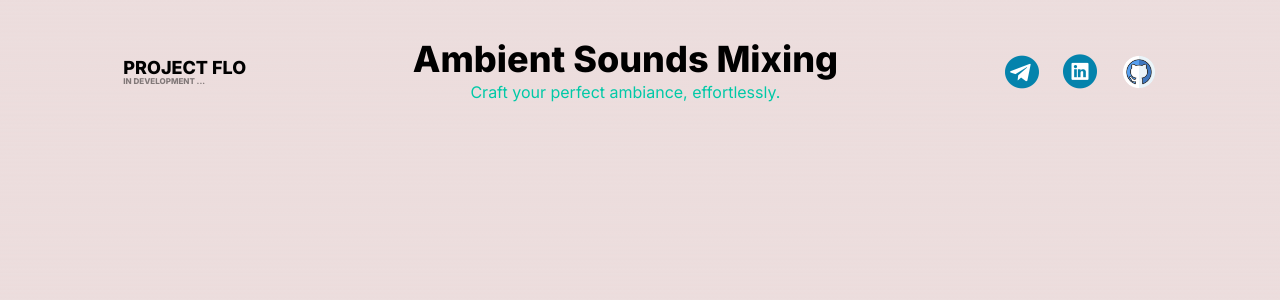
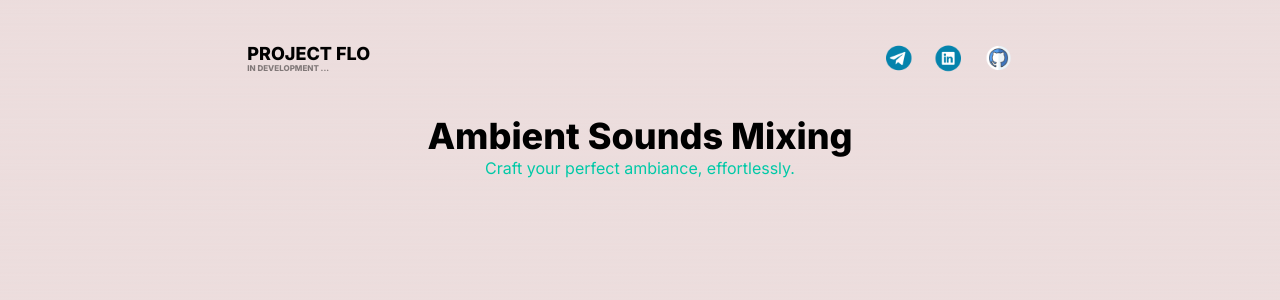
Before and after one commit to Yehonatal/Project-flow, a Next.js app: page / in a window 1280 px wide. Shown: the top 300 px of the page. Built offline with nearby package versions, Linux system fonts and the light colour scheme; a web font is replaced by a local one.

Commit message:
Dev: Header complete 😇

```diff
--- a/src/app/page.js
+++ b/src/app/page.js
@@ -5,7 +5,8 @@ import Github from "./Icons/Github.png";
 
 export default function Home() {
     return (
-        <main className="m-10 flex row-auto align-middle justify-around ">
+        <main className="mt-10 ">
+            <header className="my-10 flex row-auto align-middle justify-around  ">
                 <div className="flex items-center align-middle ">
                     <h1 className="stylish_bold font-extrabold text-lg">
                         PROJECT FLO
@@ -14,15 +15,7 @@ export default function Home() {
                         </p>
                     </h1>
                 </div>
-            <div className="text-center">
-                <h1 className="stylish_bold text-4xl font-extrabold">
-                    Ambient Sounds Mixing
-                </h1>
-                <p className="stylish_accent">
-                    Craft your perfect ambiance, effortlessly.
-                </p>
-            </div>
-            <div className="flex gap-6 items-center">
+                <div className="flex gap-4 lg:gap-8 items-center scale-75">
                     <a
                         className="w-[34px]"
                         href="https://t.me/LearningStuff"
@@ -45,6 +38,16 @@ export default function Home() {
                         <Image src={Github} alt="" />
                     </a>
                 </div>
+            </header>
+
+            <div className="text-center mb-4">
+                <h1 className="stylish_bold text-2xl lg:text-4xl font-extrabold">
+                    Ambient Sounds Mixing
+                </h1>
+                <p className="stylish_accent">
+                    Craft your perfect ambiance, effortlessly.
+                </p>
+            </div>
         </main>
     );
 }
```
Lines whose indentation alone changed are shown as unchanged.
